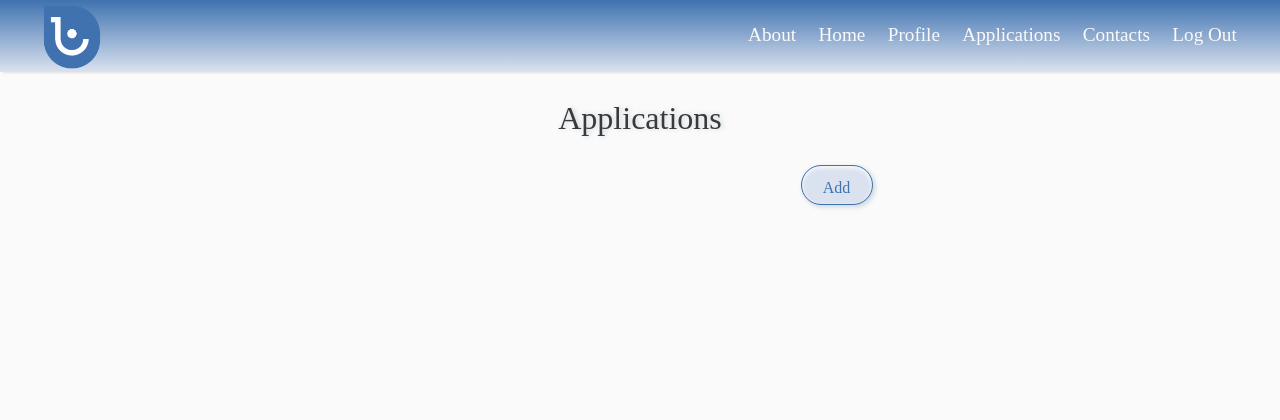
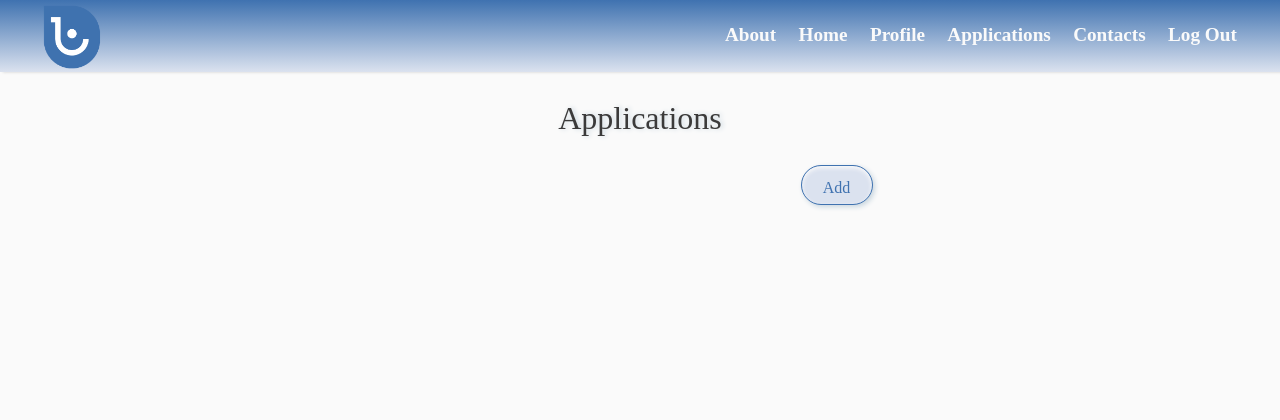
Before and after one commit to seiteambestteam/jobbly, a Django app: page /applications/ in a window 1280 px wide. Shown: the top 420 px of the page. Run offline with Django 3.2, Linux system fonts and the light colour scheme; the visitor is signed in with stand-in values (Sample User, id 1); data that the repository does not hold is empty; some libraries are stand-ins or nearby versions.

Commit message:
nav css font to bold

```diff
--- a/job_tracker/static/css/style.css
+++ b/job_tracker/static/css/style.css
@@ -629,6 +629,7 @@ footer div {
 
     nav ul a li {
         color: var(--light-white-color);
+        font-weight: bold;
     }
 
     nav ul a:hover {
@@ -720,12 +721,6 @@ footer div {
     .btn-lg {
         height: 3rem;
     }
-
-    /* form input #forced-bg {
-        background-color: var(--main-color) !important;
-        box-shadow: 2px 2px 5px var(--light-gray-color),
-            0 2px 4px var(--light-white-color) inset !important;
-    } */
 
     .search-btn,
     .search-location {
```
